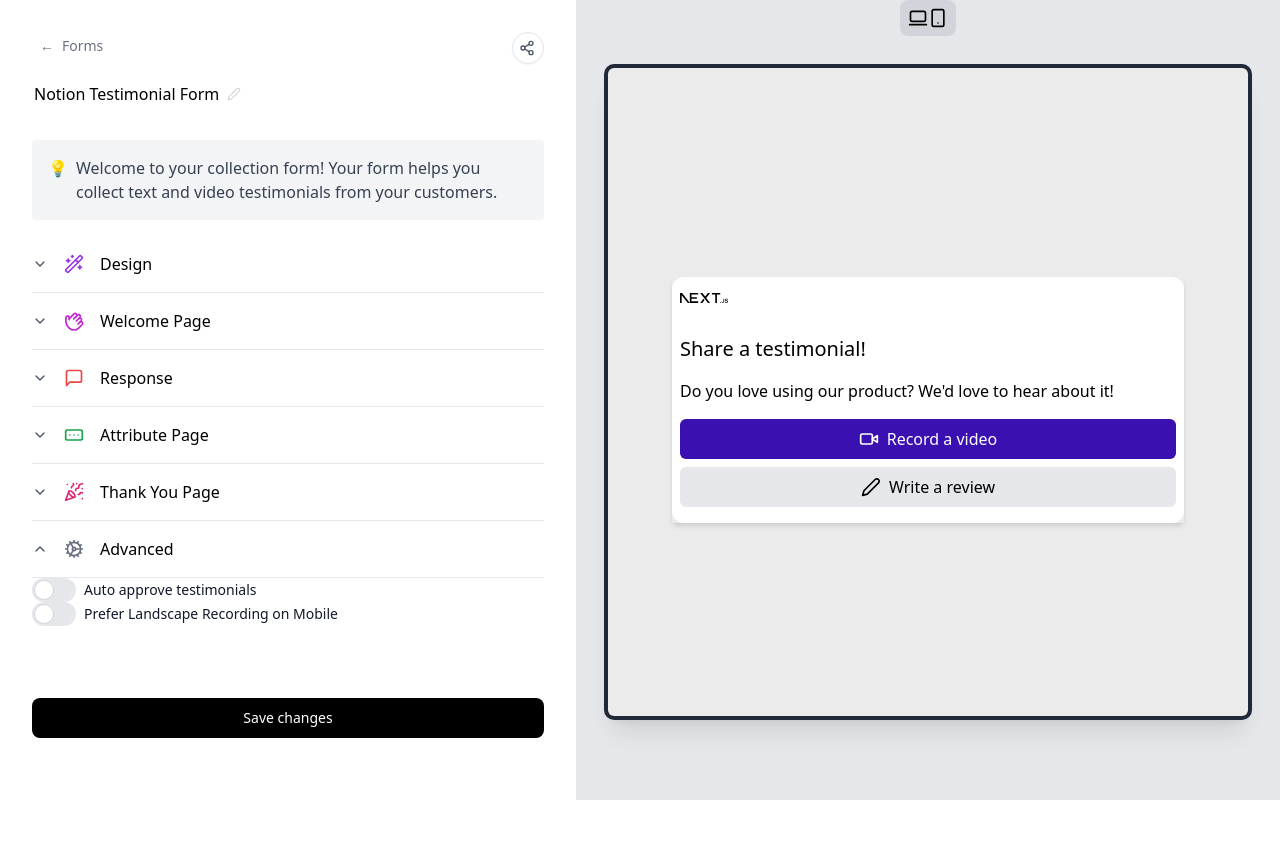
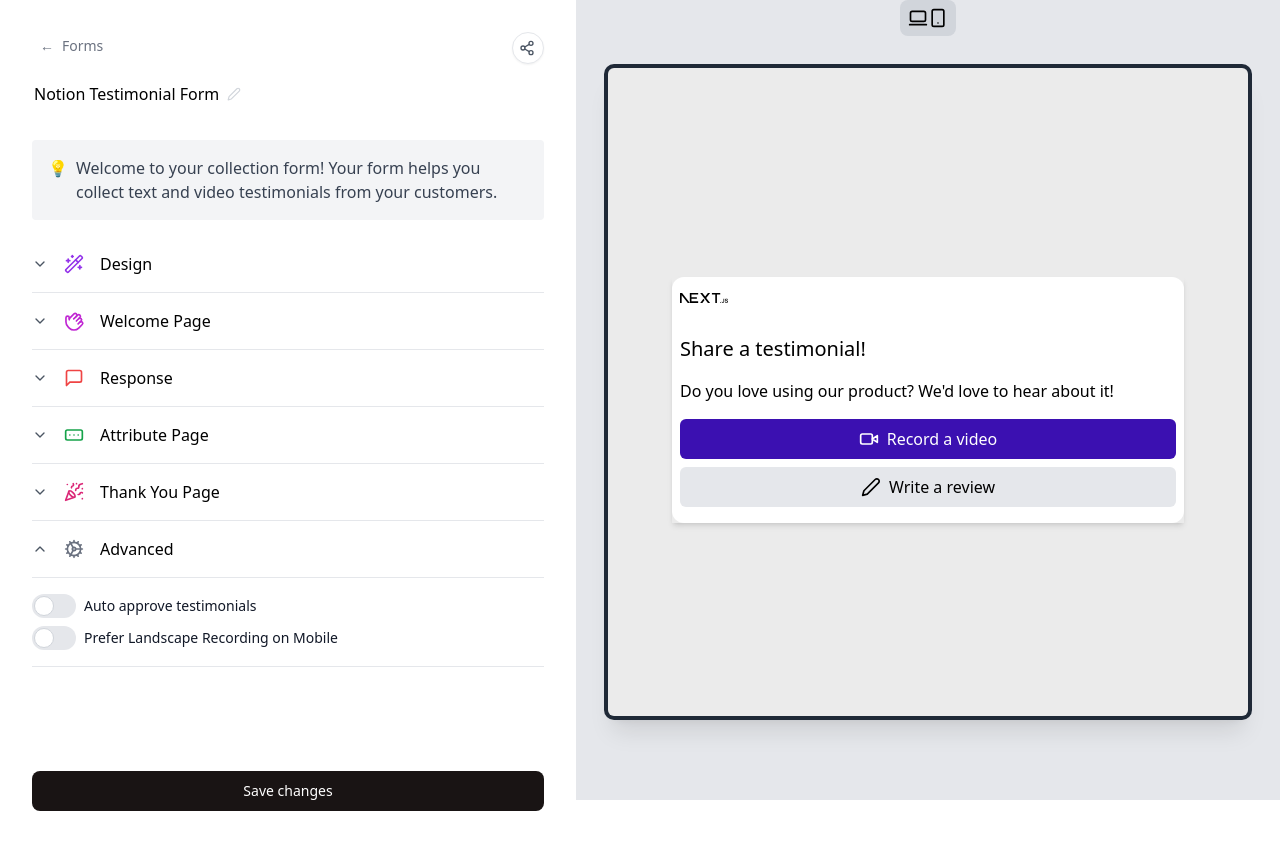
Before and after one commit to ShadmanShakib/testimonial-frontend, a Next.js app: page /forms/faas in a window 1280 px wide. Both pictures are taken after a click on the button "Advanced". Shown: the top 850 px of the page. Built offline with nearby package versions, Linux system fonts and the light colour scheme.

Commit message:
brand color added

```diff
--- a/components/ui/Button/Button.tsx
+++ b/components/ui/Button/Button.tsx
@@ -5,7 +5,7 @@ function Button(props: IButton) {
   return (
     <button
       type="submit"
-      className=" block appearance-none rounded-md bg-purple-600 px-3 py-2 text-sm font-medium text-white duration-100 hover:bg-purple-400 focus:bg-purple-400 focus:outline-none disabled:opacity-75"
+      className=" block appearance-none rounded-md bg-brand px-3 py-2 text-sm font-medium text-white duration-100 hover:bg-purple-400 focus:bg-purple-400 focus:outline-none disabled:opacity-75"
     >
       <span className="inline-block px-1 py-0.5">{props.title}</span>
     </button>
--- a/features/formbuilder/AdvanceSetting/AdvanceSetting.tsx
+++ b/features/formbuilder/AdvanceSetting/AdvanceSetting.tsx
@@ -23,9 +23,12 @@ function AdvanceSetting() {
         show={show}
       />
       {show && (
-        <div>
-          <Switch label="Auto approve testimonials" />
-          <Switch label="Prefer Landscape Recording on Mobile" />
+        <div className="py-4">
+          <div className="flex flex-col gap-2">
+            <Switch label="Auto approve testimonials" />
+            <Switch label="Prefer Landscape Recording on Mobile" />
+          </div>
+          <hr className="my-4"></hr>
         </div>
       )}
     </div>
--- a/tailwind.config.js
+++ b/tailwind.config.js
@@ -7,7 +7,15 @@ module.exports = {
     "./features/**/*.{js,ts,jsx,tsx}",
   ],
   theme: {
-    extend: {},
+    extend: {
+      colors: {
+        brand: "#1db954",
+        black: "#191414",
+        grey: "#B3B3B3",
+        dark: "#282828",
+        veryDark: "#121212",
+      },
+    },
   },
   plugins: [require("@tailwindcss/forms")],
 };
```
